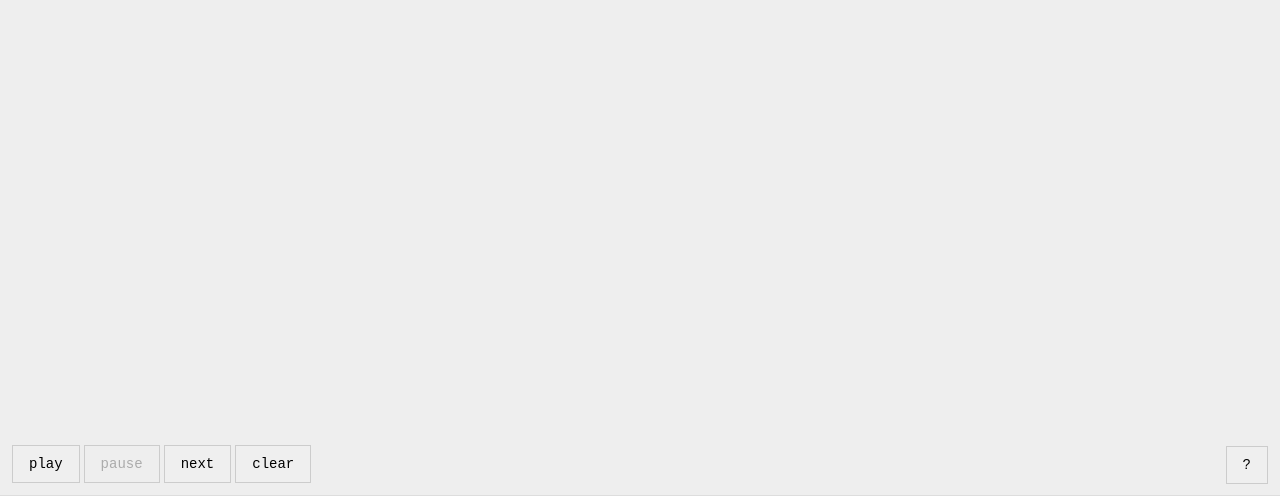
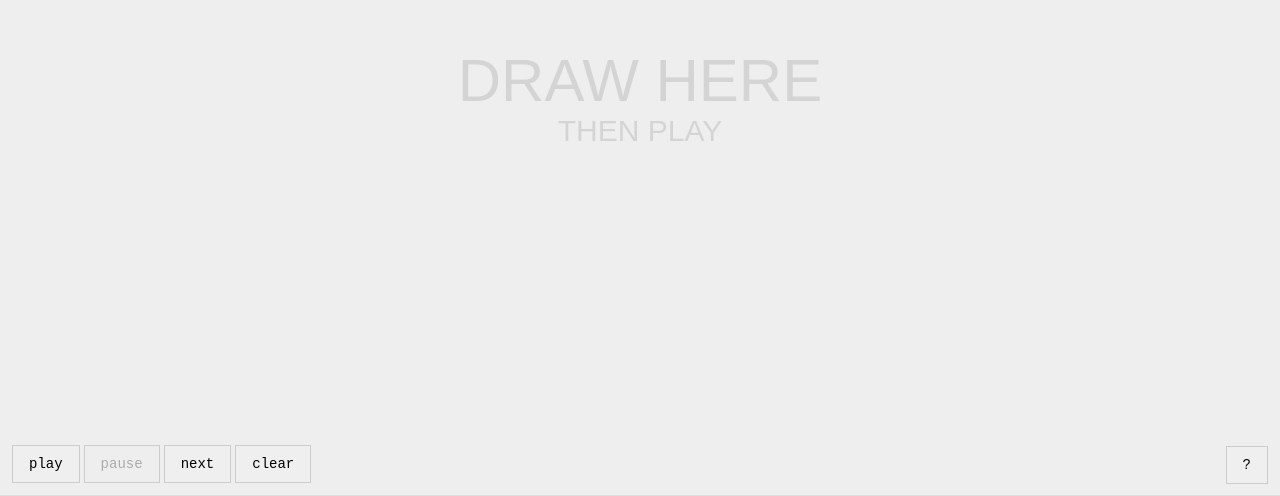
Before and after one commit to FranckErnewein/game-of-life, a React (Create React App) app: page / in a window 1280 px wide. Shown: the part 304-800 px from the top of the page. Built offline with nearby package versions, Linux system fonts and the light colour scheme; the HTML template or start-up script is replaced by a standard one.

Commit message:
task: Helper on start

```diff
--- a/src/App.tsx
+++ b/src/App.tsx
@@ -68,9 +68,9 @@ const game = createGame();
 
 function App() {
   const [cells, setCells] = useState<CellInterface[]>(game.getAllCells());
-  const [fps, setFPS] = useState<number>(8);
+  const [fps, setFPS] = useState<number>(12);
   const [size, setSize] = useState<number>(5);
-  const [play, setPlay] = useState<boolean>(false);
+  const [isPlaying, setPlay] = useState<boolean>(false);
   const [panelOpened, openPanel] = useState<boolean>(false);
 
   const toggleCell = (x: number, y: number) => {
@@ -80,25 +80,21 @@ function App() {
     setCells(game.getAllCells());
   };
 
-  const onNext = () => {
+  const next = () => {
     game.tick();
     setCells(game.getAllCells());
   };
 
-  const onPlay = () => {
-    setPlay(true);
-  };
-  const onPlause = () => {
-    setPlay(false);
-  };
-  const onClear = () => {
+  const play = () => setPlay(true);
+  const pause = () => setPlay(false);
+  const clear = () => {
     game.getAllCells().forEach((cell) => game.unset(cell.x, cell.y));
     setCells(game.getAllCells());
   };
 
   useEffect(() => {
     const interval = setInterval(() => {
-      if (play) {
+      if (isPlaying) {
         game.tick();
         const c = game.getAllCells();
         setCells(c);
@@ -108,22 +104,22 @@ function App() {
       }
     }, 1000 / fps);
     return () => clearInterval(interval);
-  }, [fps, play]);
+  }, [fps, isPlaying]);
 
   return (
     <div>
       <Panel>
         <Controls>
-          <Button onClick={onPlay} disabled={play}>
+          <Button onClick={play} disabled={isPlaying}>
             play
           </Button>
-          <Button onClick={onPlause} disabled={!play}>
+          <Button onClick={pause} disabled={!isPlaying}>
             pause
           </Button>
-          <Button onClick={onNext} disabled={play}>
+          <Button onClick={next} disabled={isPlaying}>
             next
           </Button>
-          <Button onClick={onClear} disabled={play}>
+          <Button onClick={clear} disabled={isPlaying}>
             clear
           </Button>
         </Controls>
--- a/src/components/PlayGround.tsx
+++ b/src/components/PlayGround.tsx
@@ -15,6 +15,35 @@ const Container = styled.div`
   width: 100%;
   height: 100%;
   background: #eee;
+`;
+
+const Helper = styled.div`
+  position: absolute;
+  top: 50%;
+  left: 50%;
+  margin: -50px -300px;
+  text-align: center;
+  width: 600px;
+  height: 100px;
+  opacity: 0.1;
+  text-transform: uppercase;
+  pointer-events: none;
+  color: #000;
+  h2,
+  p {
+    font-family: sans-serif;
+    margin: 0;
+    padding: 0;
+  }
+  h2 {
+    font-size: 60px;
+    font-weight: normal;
+    line-height: 70px;
+  }
+  p {
+    font-size: 30px;
+    line-height: 30px;
+  }
 `;
 
 const Cell = styled.div`
@@ -39,7 +68,7 @@ const PlayGround: FunctionComponent<Props> = ({ cellSize, cells, onCell }) => {
   return (
     <Container
       onMouseMove={onMouseEvent}
-      onMouseDown={(e) => {
+      onMouseDown={(e: MouseEvent<HTMLDivElement>) => {
         allowCapture(true);
         const x = Math.floor(e.nativeEvent.offsetX / cellSize);
         const y = Math.floor(e.nativeEvent.offsetY / cellSize);
@@ -51,6 +80,12 @@ const PlayGround: FunctionComponent<Props> = ({ cellSize, cells, onCell }) => {
       onMouseLeave={() => allowCapture(false)}
       onMouseUp={() => allowCapture(false)}
     >
+      {cells.length === 0 && (
+        <Helper>
+          <h2>Draw here</h2>
+          <p>then play</p>
+        </Helper>
+      )}
       {cells.map((cell) => {
         return (
           <Cell
```
